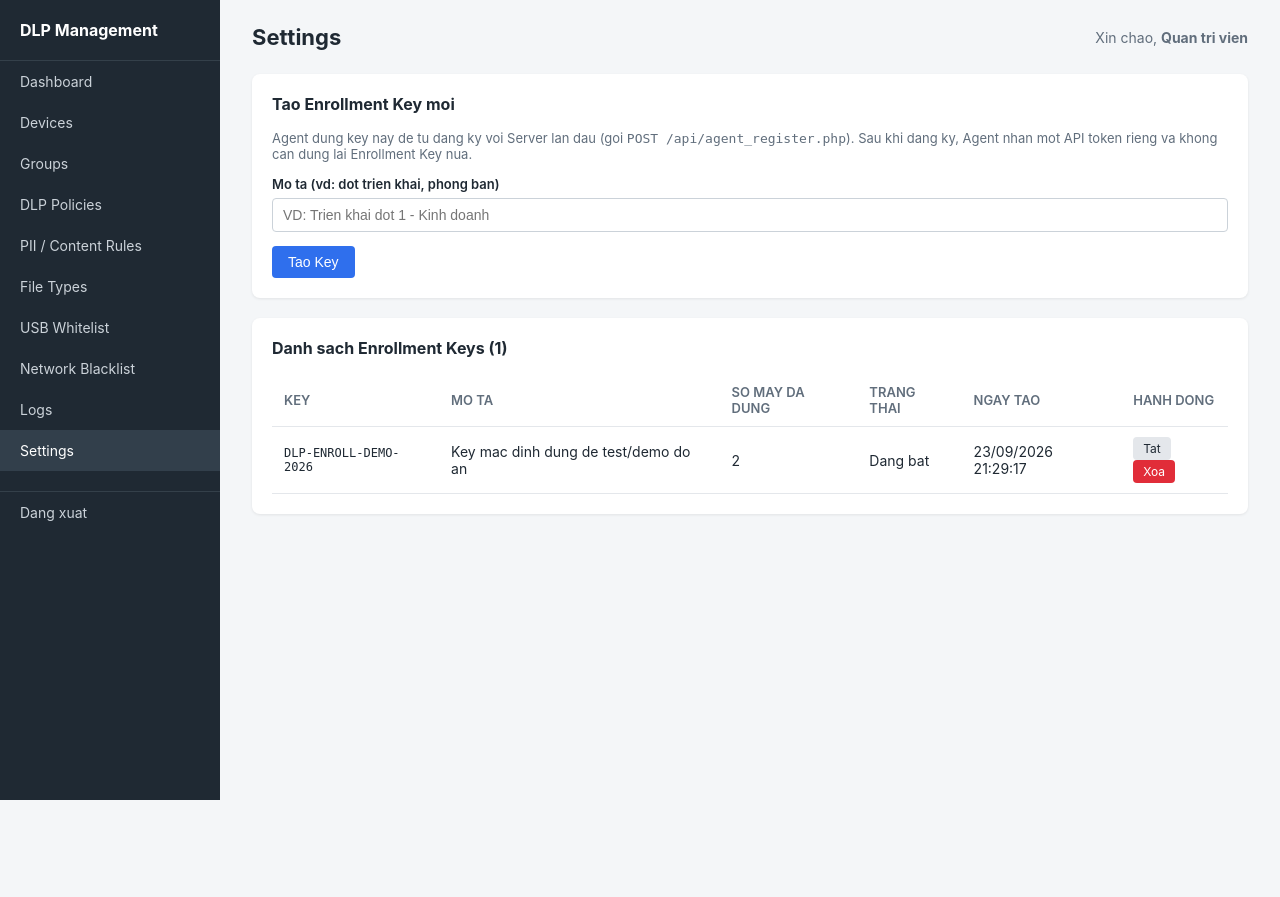
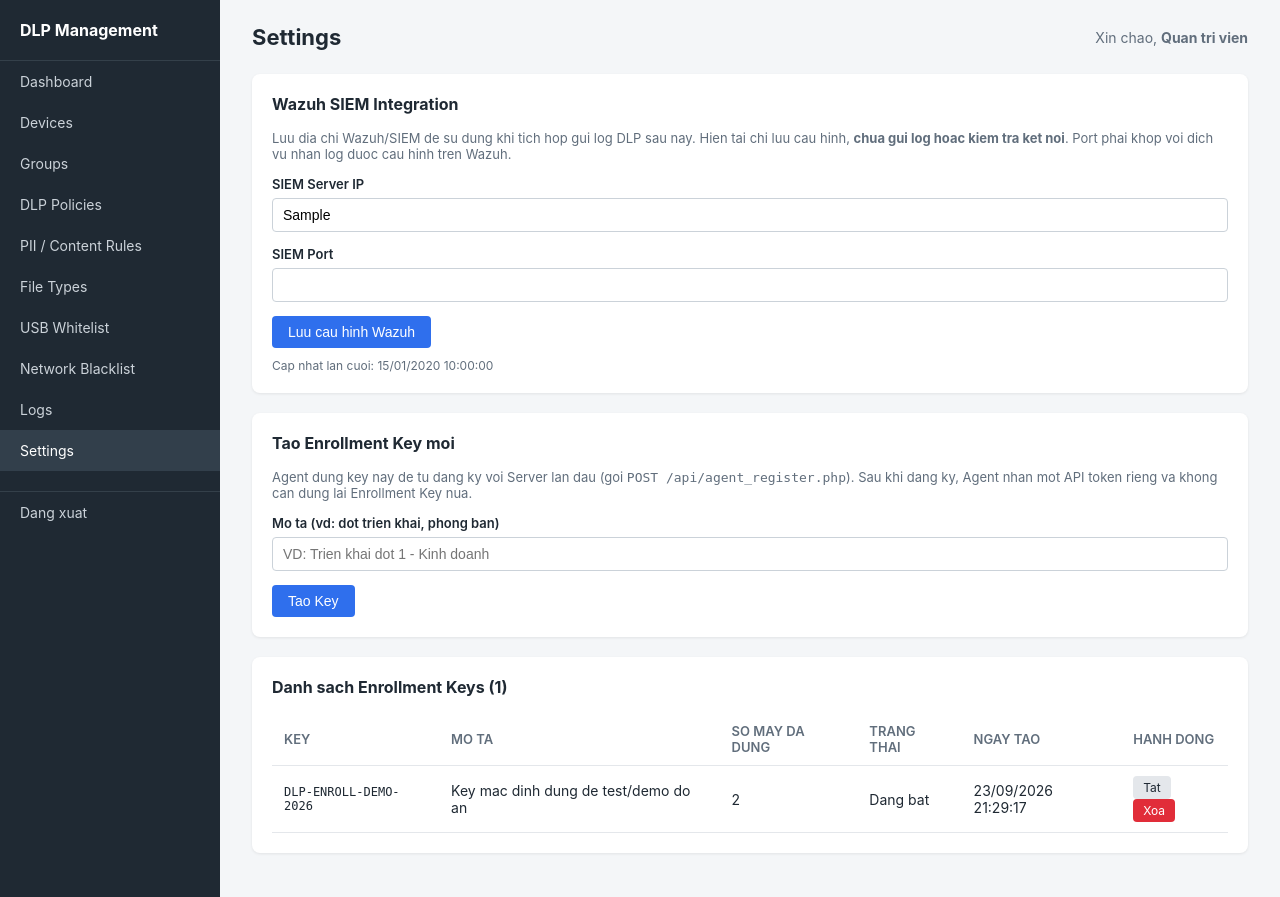
Before and after one commit to lamNT-67/DLP-do-an-2026, a PHP site: page /admin/settings.php in a window 1280 px wide. Before the commit the page ends 800 px from the top, so only its background shows below. Run offline with PHP 8.4, Linux system fonts and the light colour scheme; a user stored in the database is signed in; data comes from the database, SQL or seed files in the repository; tables that the repository leaves empty or names only in its code hold one stand-in row (values such as "Sample post").

Commit message:
feat(server): add Wazuh IP and port configuration to Settings page

```diff
--- a/server/admin/settings.php
+++ b/server/admin/settings.php
@@ -28,6 +28,39 @@ if (isset($_GET['delete'])) {
     exit;
 }
 
+
+// Wazuh integration configuration only: no logs are sent by this page.
+// Run sql/migrations/add_wazuh_settings.sql on existing installations first.
+$wazuhError = '';
+$wazuhSaved = false;
+if ($_SERVER['REQUEST_METHOD'] === 'POST' && ($_POST['action'] ?? '') === 'save_wazuh') {
+    $ip = trim((string)($_POST['wazuh_ip'] ?? ''));
+    $portRaw = trim((string)($_POST['wazuh_port'] ?? ''));
+    $validIp = filter_var($ip, FILTER_VALIDATE_IP) !== false;
+    $validPort = ctype_digit($portRaw) && (int)$portRaw >= 1 && (int)$portRaw <= 65535;
+    if (!$validIp || !$validPort) {
+        $wazuhError = 'IP SIEM hoac port khong hop le (port 1-65535).';
+    } else {
+        $stmt = $pdo->prepare("
+            INSERT INTO wazuh_settings (id, siem_ip, siem_port)
+            VALUES (1, ?, ?)
+            ON DUPLICATE KEY UPDATE siem_ip = VALUES(siem_ip), siem_port = VALUES(siem_port)
+        ");
+        $stmt->execute([$ip, (int)$portRaw]);
+        $wazuhSaved = true;
+        $message = 'Da luu cau hinh Wazuh SIEM. Chuc nang gui log chua duoc bat.';
+    }
+}
+
+$wazuh = $pdo->query("SELECT siem_ip, siem_port, updated_at FROM wazuh_settings WHERE id = 1")->fetch();
+if (!$wazuh) {
+    $wazuh = ['siem_ip' => '', 'siem_port' => '514', 'updated_at' => null];
+}
+if ($wazuhError !== '') {
+    $wazuh['siem_ip'] = trim((string)($_POST['wazuh_ip'] ?? ''));
+    $wazuh['siem_port'] = trim((string)($_POST['wazuh_port'] ?? ''));
+}
+
 $keys = $pdo->query("
     SELECT ek.*, (SELECT COUNT(*) FROM devices WHERE enrolled_via_key_id = ek.id) as devices_enrolled
     FROM enrollment_keys ek ORDER BY ek.created_at DESC
@@ -44,6 +77,38 @@ require __DIR__ . '/../includes/layout_header.php';
         <?php if ($newKey): ?><div class="token-box"><?= h($newKey) ?></div><?php endif; ?>
     </div>
 <?php endif; ?>
+
+<div class="card">
+    <h2>Wazuh SIEM Integration</h2>
+    <p style="font-size:13px; color:#616e7c; margin-bottom:14px;">
+        Luu dia chi Wazuh/SIEM de su dung khi tich hop gui log DLP sau nay.
+        Hien tai chi luu cau hinh, <strong>chua gui log hoac kiem tra ket noi</strong>.
+        Port phai khop voi dich vu nhan log duoc cau hinh tren Wazuh.
+    </p>
+    <?php if ($wazuhError): ?>
+        <div class="error-msg" role="alert" style="margin-bottom:14px; color:#b42318;"><?= h($wazuhError) ?></div>
+    <?php endif; ?>
+    <form method="POST">
+        <input type="hidden" name="action" value="save_wazuh">
+        <div class="form-group">
+            <label for="wazuh-ip">SIEM Server IP</label>
+            <input id="wazuh-ip" type="text" name="wazuh_ip" maxlength="45"
+                   placeholder="VD: 192.168.106.131"
+                   value="<?= h((string)$wazuh['siem_ip']) ?>" required>
+        </div>
+        <div class="form-group">
+            <label for="wazuh-port">SIEM Port</label>
+            <input id="wazuh-port" type="number" name="wazuh_port" min="1" max="65535"
+                   value="<?= h((string)$wazuh['siem_port']) ?>" required>
+        </div>
+        <button type="submit" class="btn btn-primary">Luu cau hinh Wazuh</button>
+        <?php if ($wazuh['updated_at']): ?>
+            <p style="font-size:12px; color:#616e7c; margin-top:10px;">
+                Cap nhat lan cuoi: <?= h(format_datetime($wazuh['updated_at'])) ?>
+            </p>
+        <?php endif; ?>
+    </form>
+</div>
 
 <div class="card">
     <h2>Tao Enrollment Key moi</h2>
```
